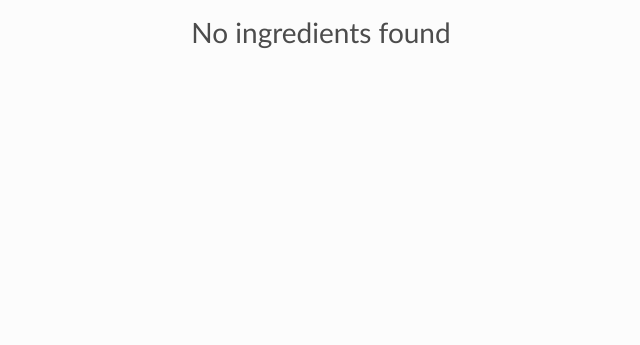
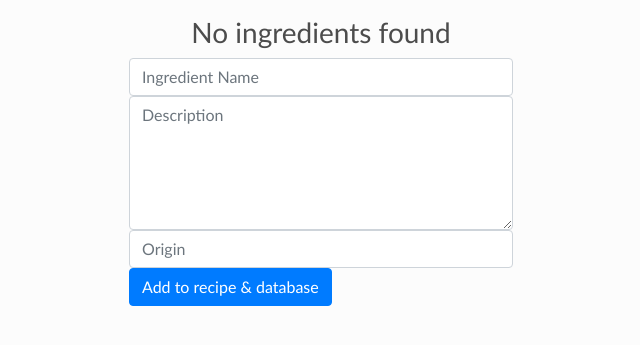
Before and after one commit to LRR19/EthicalPepperjack, a Flask app: template flaskr/templates/add_ingredient.html in a window 1280 px wide. Shown: the part 295-640 px from the top of the page, without its empty margins (319-959 px from the left). Run offline with Flask 2, Linux system fonts and the light colour scheme; the template is opened without the code that fills it, so the values that code supplies are empty; some libraries are stand-ins or nearby versions.

Commit message:
Add form for adding ingredient to database

```diff
--- a/flaskr/templates/add_ingredient.html
+++ b/flaskr/templates/add_ingredient.html
@@ -65,6 +65,12 @@
          </tbody>
     </table>
     <h3 style="display:{{ visible_prop }};text-align: center">No ingredients found</h3>
+    <form action="add_ingredients" method="post" style="display: {{ visible_prop }}; width: 30%">
+        <input type="text" class="form-control" name="ingredient_name" placeholder="Ingredient Name">
+        <textarea rows="5" class="form-control" name="ingredient_desc" placeholder="Description"></textarea>
+        <input type="text" class="form-control" name="ingredient_origin" placeholder="Origin">
+        <button type="submit" class="btn btn-primary">Add to recipe & database</button>
+    </form>
     <script src="{{url_for('static', filename='scripts.js')}}"></script>
 
 
```
